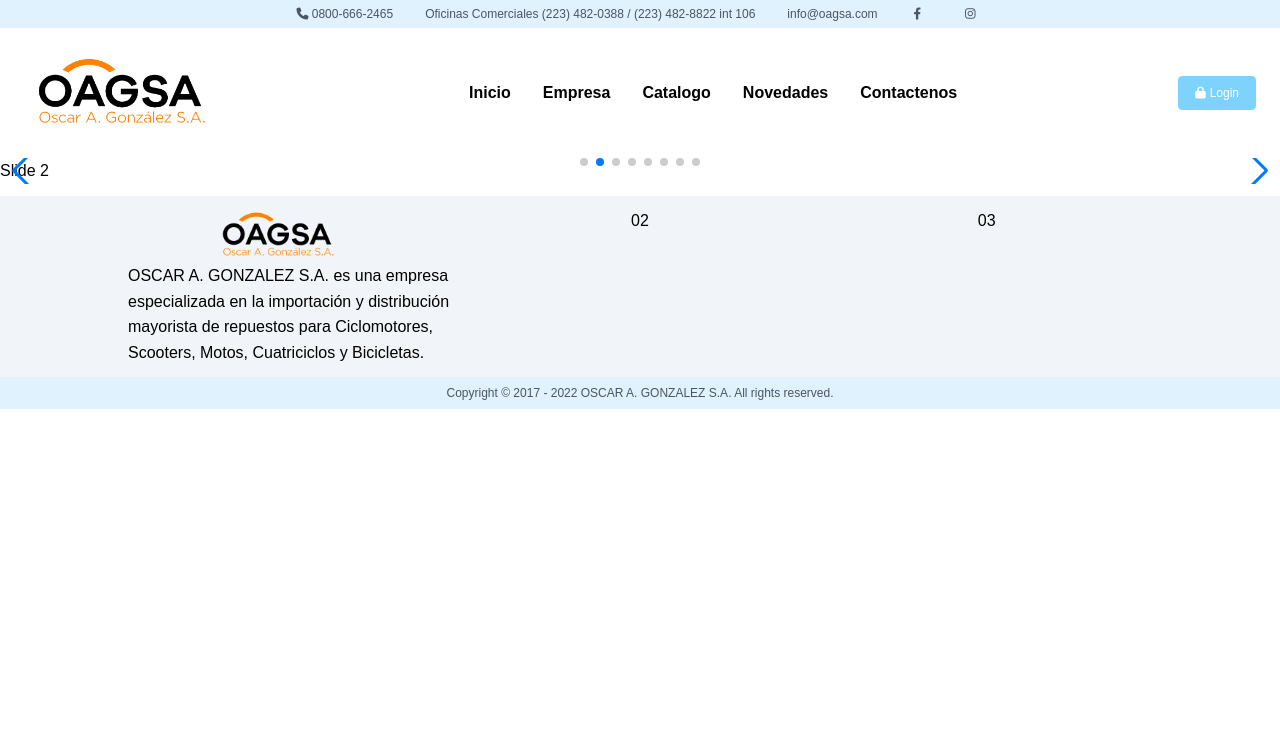
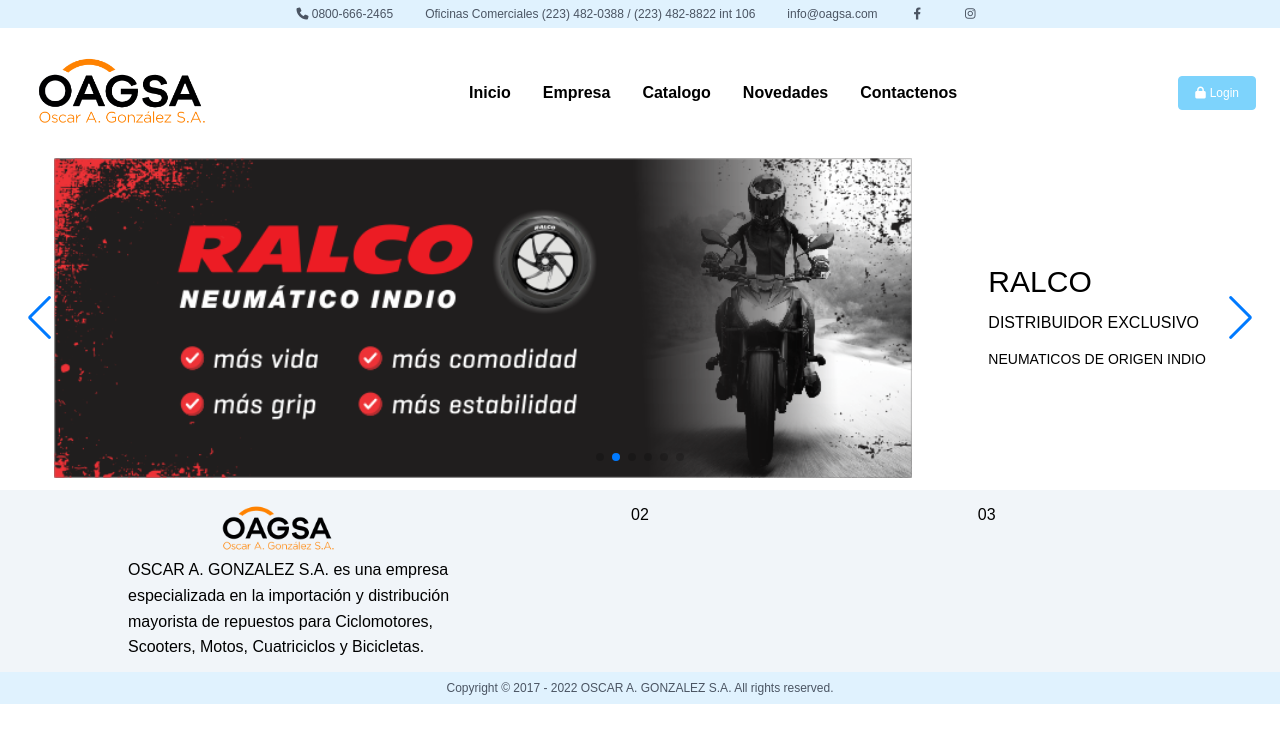
Before and after one commit to RamunnoAJ/oagsa, a Vue app: page / in a window 1280 px wide. Shown: the top 742 px of the page. Built offline with nearby package versions, Linux system fonts and the light colour scheme; the HTML template or start-up script is replaced by a standard one.

Commit message:
updated carrousel

```diff
--- a/src/components/Carrousel.vue
+++ b/src/components/Carrousel.vue
@@ -1,20 +1,41 @@
 <template>
-  <div class="container mx-auto">
+  <div class="container mx-auto px-4">
     <swiper class="swiper" :modules="modules" :space-between="30" :centered-slides="true" :navigation="true"
       :pagination="{
         clickable: true
       }" :autoplay="{
-  delay: 2500,
+  delay: 3000,
   disableOnInteraction: false
 }">
-      <swiper-slide class="slide">Slide 1</swiper-slide>
-      <swiper-slide class="slide">Slide 2</swiper-slide>
-      <swiper-slide class="slide">Slide 3</swiper-slide>
-      <swiper-slide class="slide">Slide 4</swiper-slide>
-      <swiper-slide class="slide">Slide 5</swiper-slide>
-      <swiper-slide class="slide">Slide 6</swiper-slide>
-      <swiper-slide class="slide">Slide 7</swiper-slide>
-      <swiper-slide class="slide">Slide 8</swiper-slide>
+      <swiper-slide class="slide flex justify-around items-center pr-5"><img src="../assets/images/slides/slide-1.png"
+          class="h-80">
+        <p class="text-3xl">REDES SOCIALES</p>
+      </swiper-slide>
+      <swiper-slide class="slide flex justify-around items-center pr-5"><img src="../assets/images/slides/slide-2.png"
+          class="h-80">
+        <p class="text-3xl">RALCO <br> <span class="text-base">DISTRIBUIDOR EXCLUSIVO</span> <br> <span
+            class="text-sm">NEUMATICOS DE
+            ORIGEN INDIO</span>
+        </p>
+      </swiper-slide>
+      <swiper-slide class="slide flex justify-around items-center pr-5"><img src="../assets/images/slides/slide-3.png"
+          class="h-80">
+        <p class="text-4xl">LUBRICANTE</p>
+      </swiper-slide>
+      <swiper-slide class="slide flex justify-around items-center pr-5"><img src="../assets/images/slides/slide-4.png"
+          class="h-80">
+        <p class="text-4xl">NEUMÁTICOS <br> <span class="text-base">AUTOS, CAMIONETAS, CAMIONES...</span></p>
+      </swiper-slide>
+      <swiper-slide class="slide flex justify-around items-center pr-5"><img src="../assets/images/slides/slide-5.png"
+          class="h-80">
+        <p class="text-4xl">METRO <br> <span class="text-base">CUBIERTAS BICICLETAS</span></p>
+      </swiper-slide>
+      <swiper-slide class="slide flex justify-around items-center pr-5"><img src="../assets/images/slides/slide-6.png"
+          class="h-80">
+        <p class="text-4xl">METRO <br> <span class="text-base">CAMARAS BICICLETAS</span> <br> <span
+            class="text-sm">VALVULA DE AUTO</span></p>
+      </swiper-slide>
+
     </swiper>
   </div>
 
```
